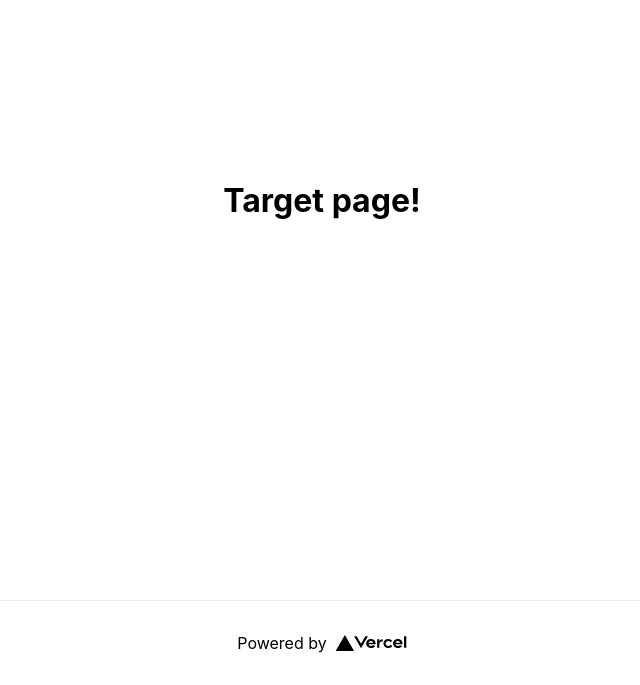
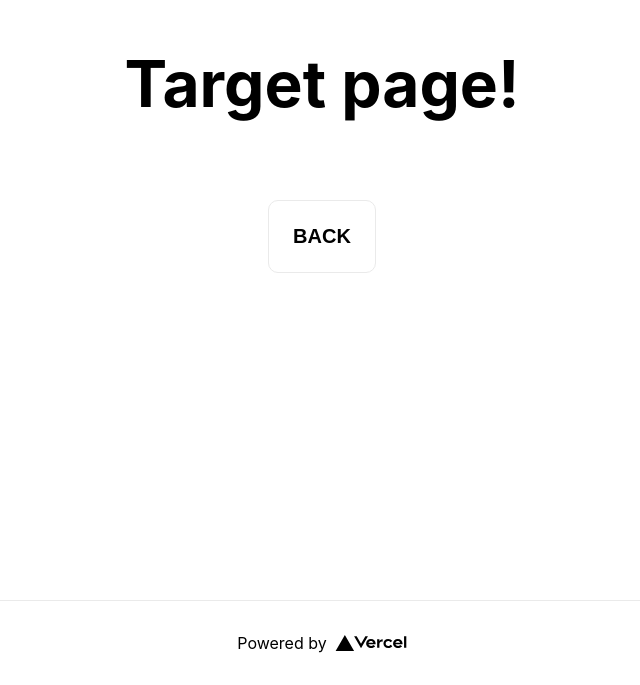
Before and after one commit to steppp/nextjs-demo, a Next.js app: page /target in a window 1280 px wide. Shown: the part 200-885 px from the top of the page, without its empty margins (318-958 px from the left). Built offline with nearby package versions, Linux system fonts and the light colour scheme.

Commit message:
Add slide in/out page transition, add some styles

```diff
--- a/pages/_app.js
+++ b/pages/_app.js
@@ -5,8 +5,6 @@ import { withDefaultPage } from '../src/compositors/withDefaultPage'
 import '../styles/globals.css'
 
 function MyApp({ Component, pageProps }) {
-  console.log(pageProps)
-
   // example of composition (do not use this)
   // const PageComponent = withDefaultPage(Component)
   // return <PageComponent {...pageProps} />
--- a/pages/index.js
+++ b/pages/index.js
@@ -2,11 +2,11 @@ import Link from 'next/link'
 import { withDefaultPage } from '../src/compositors/withDefaultPage'
 import React from 'react'
 import styles from '../styles/Home.module.css'
-import FadeInOut from '../src/components/animations/FadeInOut'
+import SlideFadeInOut from '../src/components/animations/SlideFadeInOut'
 
 export default function Home(props) {
   return (
-    <FadeInOut>
+    <SlideFadeInOut>
       <div>
         <h1 className={styles.title}>
           My awesome demo website!
@@ -20,6 +20,6 @@ export default function Home(props) {
           </Link>
         </p>
       </div>
-    </FadeInOut>
+    </SlideFadeInOut>
   )
 }
--- a/pages/target.js
+++ b/pages/target.js
@@ -1,10 +1,28 @@
 import React from 'react'
-import FadeInOut from '../src/components/animations/FadeInOut'
+import { createRef, useEffect } from 'react'
+import { useRouter } from 'next/router'
+import SlideFadeInOut from '../src/components/animations/SlideFadeInOut'
+import styles from '../styles/Home.module.css'
 
 export default function Target(props) {
+    const navBtn = createRef()
+    const router = useRouter();
+
+    useEffect(() => {
+        navBtn.current?.addEventListener('click', router.back)
+    }, [])
+
     return (
-        <FadeInOut>
-            <h1>Target page!</h1>
-        </FadeInOut>
+        <SlideFadeInOut>
+            <div>
+                <h1 className={ styles.title }>Target page!</h1>
+
+                <p className={ styles.description }>
+                    <button ref={navBtn} className={ styles.button }>
+                        BACK
+                    </button>
+                </p>
+            </div>
+        </SlideFadeInOut>
     )
 }
--- a/src/components/animations/FadeInOut.js
+++ b/src/components/animations/SlideFadeInOut.js
@@ -3,7 +3,7 @@ import useIsomorphicLayoutEffect from '../../hooks/useIsomorphicLayoutEffect'
 import { TransitionContext } from './PageTransition'
 import { gsap } from 'gsap'
 
-const FadeInOut = ({ children }) => {
+const SlideFadeInOut = ({ children }) => {
     const { timeline } = useContext(TransitionContext)
     const el = useRef()
 
@@ -11,23 +11,25 @@ const FadeInOut = ({ children }) => {
         // intro animation will play immediately
         gsap.to(el.current, {
             opacity: 1,
-            duration: 1
+            transform: 'translateY(0px)',
+            duration: 0.5
         })
 
         // add outro animation to top-level outro animation timeline
         timeline.add(
             gsap.to(el.current, {
-                opacity: 1,
-                duration: 1
+                opacity: 0,
+                transform: 'translateY(20px)',
+                duration: 0.5
             }),
             0
         )
     }, [])
 
     // set initial opacity to 0 to avoid FOUC for SSR
-    return <div ref={el} style={{ opacity: 0 }}>
+    return <div ref={el} style={{ opacity: 0, transform: 'translateY(20px)' }}>
         {children}
     </div>
 }
 
-export default FadeInOut
+export default SlideFadeInOut
--- a/src/components/layouts/TransitionLayout.js
+++ b/src/components/layouts/TransitionLayout.js
@@ -5,7 +5,7 @@ import { TransitionContext } from '../animations/PageTransition'
 
 export default function TransitionLayout({ children }) {
     const [displayChildren, setDisplayChildren] = useState(children)
-    const { timeline, background } = useContext(TransitionContext)
+    const { timeline } = useContext(TransitionContext)
     const el = useRef()
 
     useIsomorphicLayoutEffect(() => {
@@ -17,18 +17,12 @@ export default function TransitionLayout({ children }) {
                 timeline.play().then(() => {
                     // outro complete, reset to an empty paused timeline
                     timeline.seek(0).pause().clear()
+                    setDisplayChildren(children)
                 })
             }
         }
     }, [children])
 
-    useIsomorphicLayoutEffect(() => {
-        gsap.to(el.current, {
-            background,
-            duration: 1
-        })
-    }, [background])
-
     return <div ref={el}>
         {displayChildren}
     </div>
--- a/styles/Home.module.css
+++ b/styles/Home.module.css
@@ -103,6 +103,32 @@
   line-height: 1.5;
 }
 
+.button {
+  appearance: none;
+  margin: 1rem;
+  padding: 1.5rem;
+  color: inherit;
+  text-decoration: none;
+  border: 1px solid #eaeaea;
+  border-radius: 10px;
+  transition: color 0.15s ease, border-color 0.15s ease;
+  max-width: 300px;
+  background-color: transparent;
+  font-size: 1.25rem;
+  font-weight: 600;
+}
+
+.button:hover {
+  cursor: pointer;
+}
+
+.button:hover,
+.button:focus,
+.button:active {
+  color: #0070f3;
+  border-color: #0070f3;
+}
+
 .logo {
   height: 1em;
   margin-left: 0.5rem;
```
